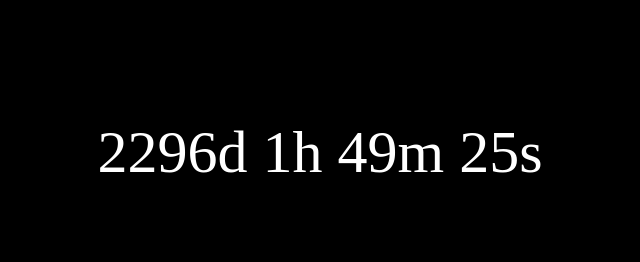
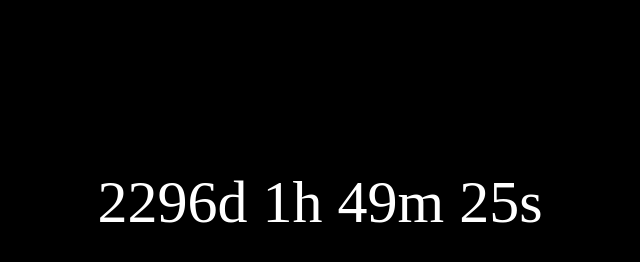
Before and after one commit to morganbm123/IncarceratedTime, a plain HTML site: page index.html in a window 1280 px wide. Shown: the whole page, without its empty margins (320-960 px from the left). Drawn offline with Linux system fonts and the light colour scheme.

Commit message:
Update index.html

```diff
--- a/index.html
+++ b/index.html
@@ -16,7 +16,7 @@
 
     }
     div {
-        padding-top: 50px;
+        padding-top: 75px;
       }
     </style>  </head>
     <body>
```
